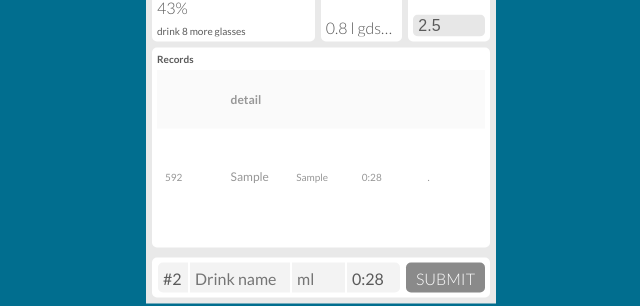
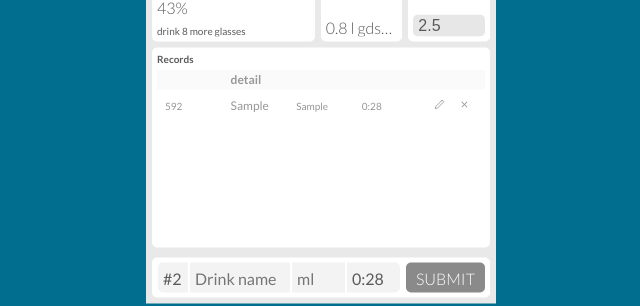
Before and after one commit to lastrebel/DrinkReport_SinglePage_ReactApp, a React (Create React App) app: page / in a window 1280 px wide. Both pictures are taken after typing "Sample", "Sample" into the empty fields and a click on the button "SUBMIT". Shown: the part 288-594 px from the top of the page, without its empty margins (319-959 px from the left). Built offline with nearby package versions, Linux system fonts and the light colour scheme.

Commit message:
added icons to records

```diff
--- a/package.json
+++ b/package.json
@@ -8,6 +8,7 @@
     "@testing-library/user-event": "^12.8.3",
     "react": "^17.0.2",
     "react-dom": "^17.0.2",
+    "react-icons": "^4.2.0",
     "react-scripts": "4.0.3",
     "web-vitals": "^1.1.2"
   },
--- a/src/App.css
+++ b/src/App.css
@@ -144,10 +144,13 @@ body {
 
 .panel2 table {
     width: 100%;
-    height: inherit;
+    /* height: inherit; */
     table-layout: fixed;
     border-collapse: collapse;
     border-radius: 5px;
+}
+svg {
+    width: 50%;
 }
 
 .panel2 td,
--- a/src/components/PanelTable.js
+++ b/src/components/PanelTable.js
@@ -8,6 +8,7 @@ function PanelTable({ records }) {
 
             <div class="table_container">
                 <table>
+                    <tbody>
                         <tr>
                             <th></th>
                             <th>detail</th>
@@ -15,8 +16,8 @@ function PanelTable({ records }) {
                             <th></th>
                             <th></th>
                         </tr>
-                    <Records
-                        records={records} />
+                        <Records records={records} />
+                    </tbody>
                 </table>
             </div>
         </div>
--- a/src/components/Records.js
+++ b/src/components/Records.js
@@ -1,4 +1,6 @@
 import React from 'react'
+import { FiEdit2 } from 'react-icons/fi'
+import { IoMdClose } from 'react-icons/io'
 
 function Records({ records }) {
 
@@ -13,7 +15,7 @@ function Records({ records }) {
             <td>{record.item}</td>
             <td>{record.amount}</td>
             <td>{record.time}</td>
-            <td>.</td>
+            <td><FiEdit2 /><IoMdClose /></td>
         </tr>
     ))
 }
```
Also changed, not shown: 1 other file (tests, documents, lock files or other folders). Lines whose indentation alone changed are shown as unchanged.
